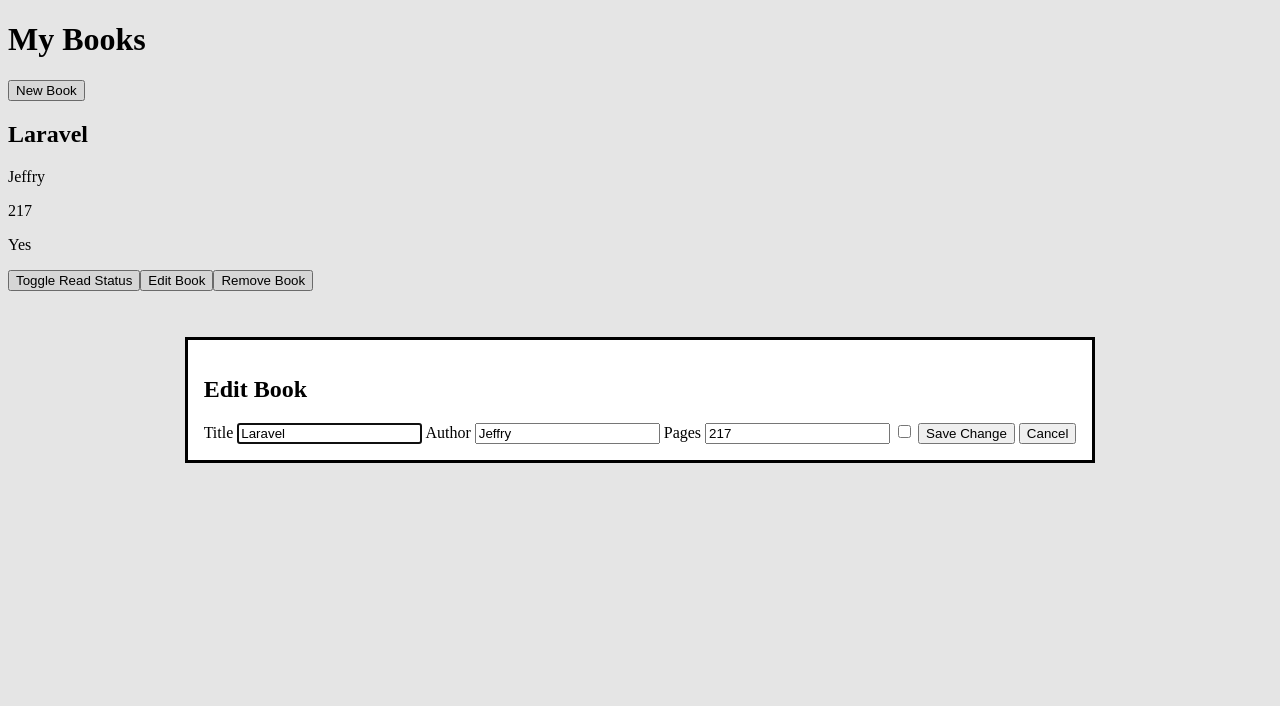
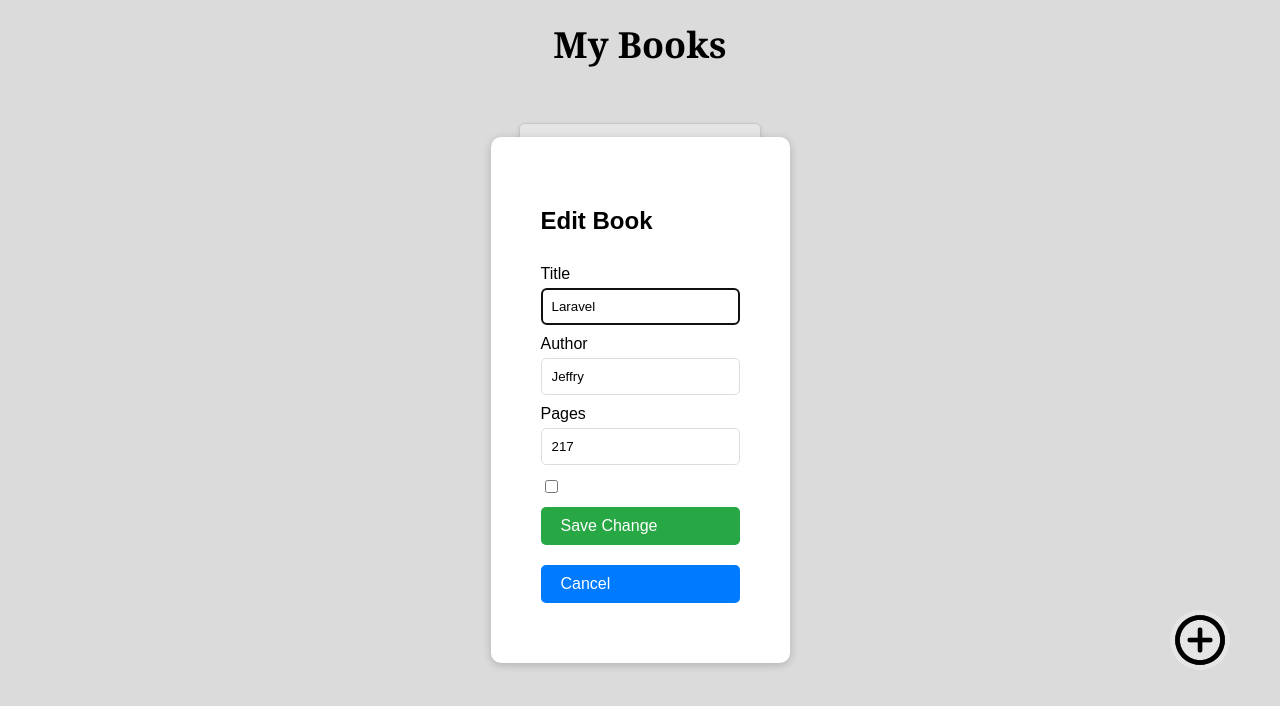
Before and after one commit to Ibnu-Afdel/top-projects, a plain HTML site: page library_project/index.html in a window 1280 px wide. Both pictures are taken after a click on the button "Edit Book". Drawn offline with Linux system fonts and the light colour scheme.

Commit message:
Modify how it looks

```diff
--- a/library_project/index.html
+++ b/library_project/index.html
@@ -4,10 +4,11 @@
     <meta charset="UTF-8">
     <meta name="viewport" content="width=device-width, initial-scale=1.0">
     <title>Library - The Odin Project</title>
+    <link rel="stylesheet" href="style.css">
 </head>
 <body>
     <h1>My Books</h1>
-    <button id="new-book-button">New Book</button>
+    <button id="new-book-button"></button>
     <div class="container"></div>
 
     <dialog id="book-dialog">
--- a/library_project/style.css
+++ b/library_project/style.css
@@ -0,0 +1,135 @@
+body {
+    font-family: 'Arial', sans-serif;
+    margin: 0;
+    padding: 0;
+    background-color: #f4f4f4;
+}
+
+h1 {
+    text-align: center;
+    margin-top: 20px;
+    font-family: 'Georgia', serif;
+    font-size: 36px;
+}
+
+button {
+    cursor: pointer;
+    padding: 10px 20px;
+    margin: 10px 0;
+    border: none;
+    border-radius: 5px;
+    background-color: #007BFF;
+    color: white;
+    font-size: 16px;
+    text-align: left;
+}
+
+button:hover {
+    background-color: #0056b3;
+}
+
+
+.container {
+    display: flex;
+    flex-wrap: wrap;
+    justify-content: center;
+    padding: 20px;
+}
+
+
+.bookCard {
+    background-color: white;
+    border: 1px solid #ddd;
+    border-radius: 5px;
+    box-shadow: 0 2px 5px rgba(0, 0, 0, 0.1);
+    margin: 10px;
+    padding: 20px;
+    width: 200px;
+    text-align: left;
+}
+
+.bookTitle {
+    font-size: 20px;
+    margin-bottom: 10px;
+    font-family: 'Georgia', serif;
+}
+
+.bookAuthor, .bookPage, .isRead {
+    font-size: 16px;
+    margin: 5px 0;
+    font-family: 'Arial', sans-serif;
+}
+
+
+dialog {
+    border: none;
+    border-radius: 10px;
+    box-shadow: 0 2px 10px rgba(0, 0, 0, 0.2);
+    padding: 50px;
+}
+
+#new-book-form {
+    display: flex;
+    flex-direction: column;
+}
+
+#new-book-form label {
+    margin-top: 10px;
+}
+
+#new-book-form input {
+    padding: 10px;
+    margin-top: 5px;
+    border: 1px solid #ddd;
+    border-radius: 5px;
+}
+
+#form-submit-button {
+    background-color: #28a745;
+}
+
+#form-submit-button:hover {
+    background-color: #218838;
+}
+
+
+.toggle-read-button {
+    background-color: #ffc107;
+}
+
+.toggle-read-button:hover {
+    background-color: #e0a800;
+}
+
+.edit-button {
+    background-color: #17a2b8;
+}
+
+.edit-button:hover {
+    background-color: #138496;
+}
+
+.remove-book-button {
+    background-color: #dc3545;
+}
+
+.remove-book-button:hover {
+    background-color: #c82333;
+}
+
+#new-book-button {
+    position: fixed;
+    bottom: 120px;
+    right: 50px;
+    background: url('../images/plus.png') no-repeat center center;
+    background-size: contain;
+    width: 60px;
+    height: 60px;
+    border: none;
+    border-radius: 50%;
+    cursor: pointer;
+}
+
+#new-book-button:hover {
+    background-color: #0056b3;
+}
```
Also changed, not shown: images/plus.png (added).
